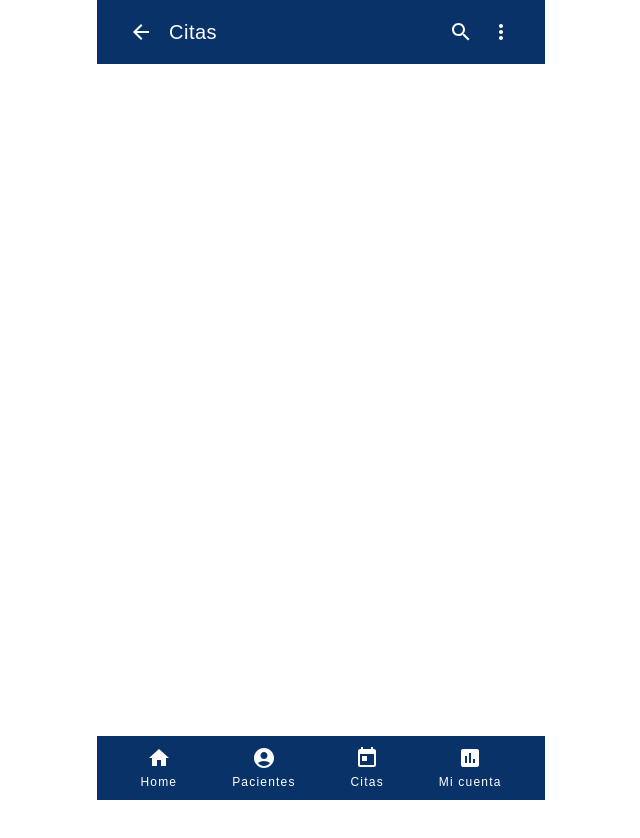
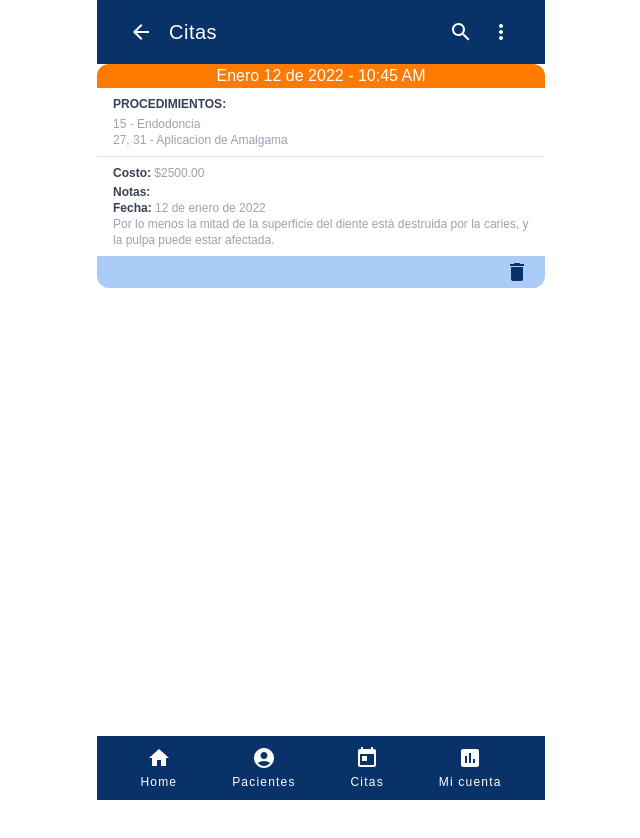
Before and after one commit to MrMannye/dentline-frontend, a Next.js app: page /dates in a window 1280 px wide. Shown: the top 838 px of the page, without its empty margins (319-959 px from the left). Built offline with nearby package versions, Linux system fonts and the light colour scheme.

Commit message:
Add CardDate to the Page Dates

```diff
--- a/app/dates/page.tsx
+++ b/app/dates/page.tsx
@@ -1,9 +1,11 @@
 'use client'
+
+import CardDate from "@/src/modules/date/CardDate"
 
 export default function page() {
   return (
     <div className="flex-1 w-full">
-
+      <CardDate></CardDate>
     </div>
   )
 }
```
